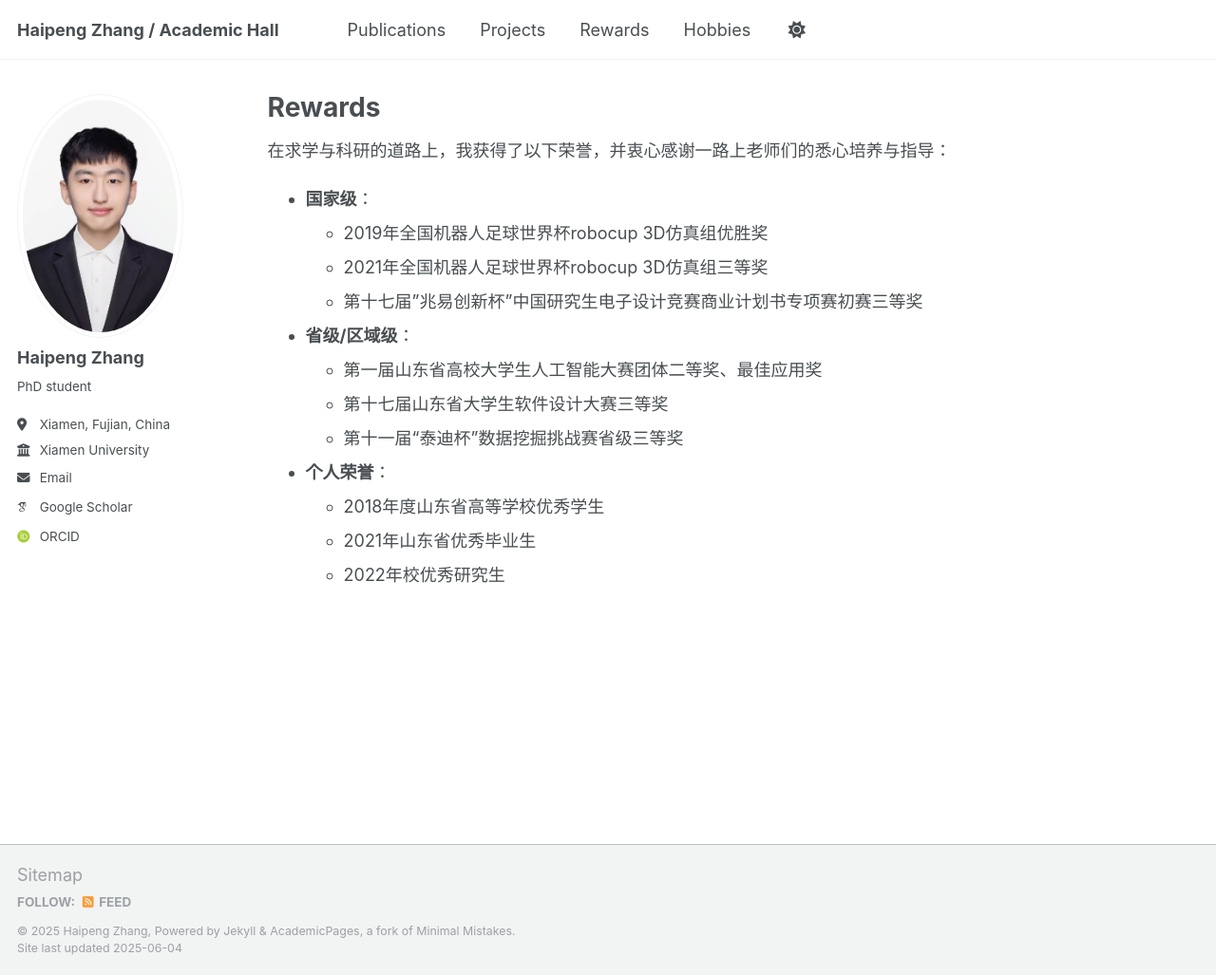
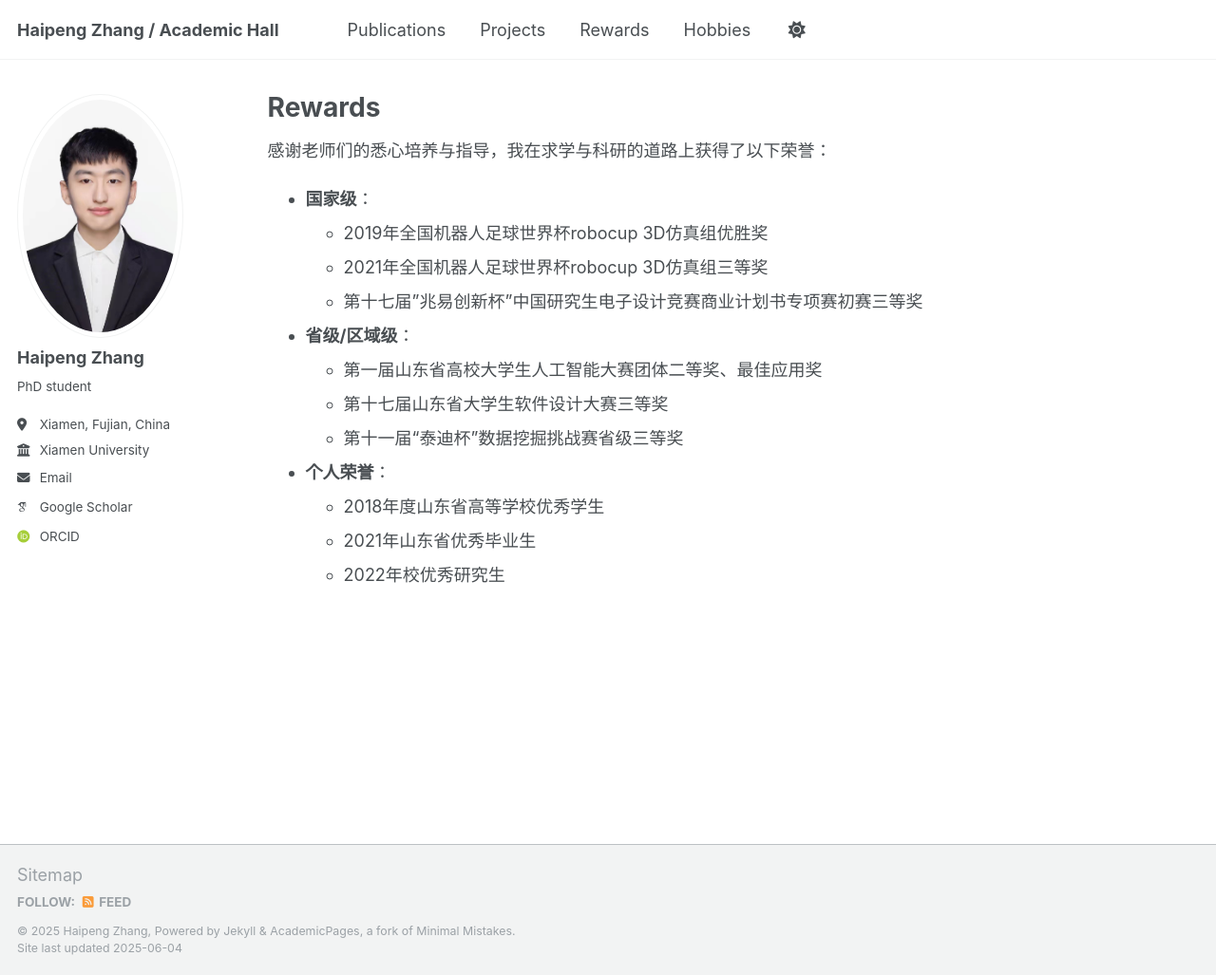
Before and after one commit to Harry-first/haipengzhang, a Jekyll site: the page built from _pages/teaching.md, in a window 1280 px wide and 1027 px high. Shown: the whole window at 95% size. Built offline with Jekyll 4.4.1, drawn with Linux system fonts in a browser that asks for light colours; some web fonts are replaced.

Commit message:
Update teaching.md

```diff
--- a/_pages/teaching.md
+++ b/_pages/teaching.md
@@ -5,7 +5,7 @@ permalink: /teaching/
 author_profile: true
 ---
 
-在求学与科研的道路上，我获得了以下荣誉，并衷心感谢一路上老师们的悉心培养与指导：
+感谢老师们的悉心培养与指导，我在求学与科研的道路上获得了以下荣誉：
 - **国家级**：
   - 2019年全国机器人足球世界杯robocup 3D仿真组优胜奖
   - 2021年全国机器人足球世界杯robocup 3D仿真组三等奖
```
